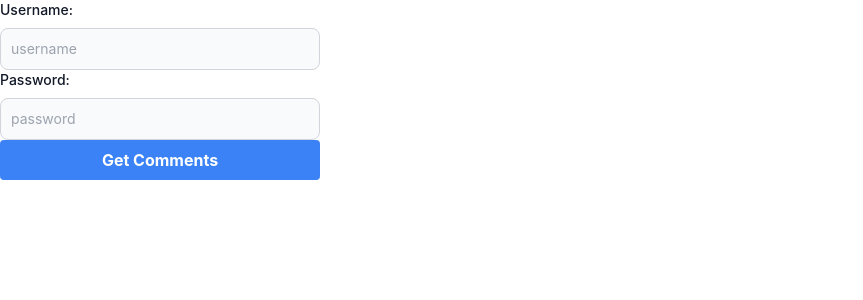
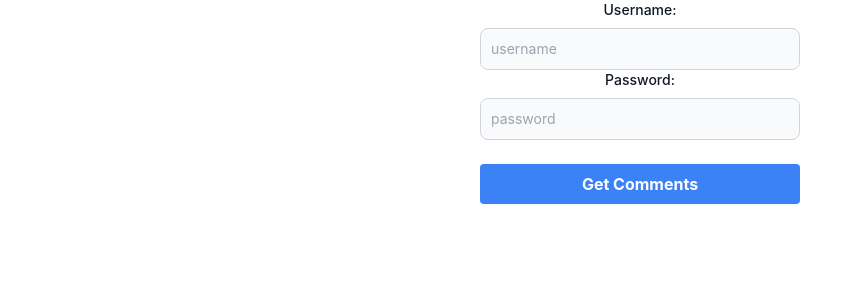
Before and after one commit to skossan/reddit-nuker-js, a Next.js app in the folder client/: page / in a window 1280 px wide. Shown: the top 300 px of the page, without its empty margins (0-863 px from the left). Built offline with nearby package versions, Linux system fonts and the light colour scheme.

Commit message:
form styling

```diff
--- a/client/components/UserForm.tsx
+++ b/client/components/UserForm.tsx
@@ -5,9 +5,10 @@
 const UserForm = () => {
   return (
     <form>
-      <div className="flex flex-col justify-center align-middle">
+      <div className="flex flex-col items-center">
         <InputField labelText='Username:' type='text' name='username' placeholderText='username' required/>
         <InputField labelText='Password:' type='password' name='password' placeholderText='password' required/>
+        <br />
         <Button buttonText='Get Comments' type='button'/>
       </div>
     </form>
```
